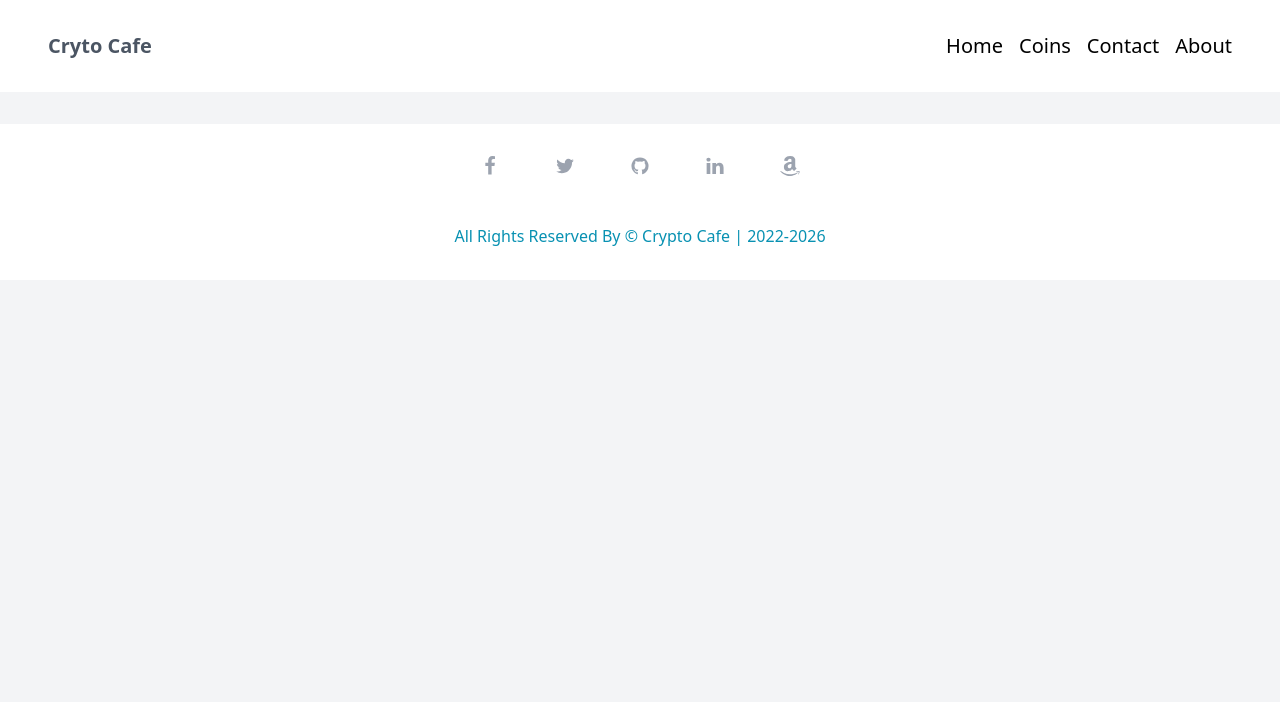
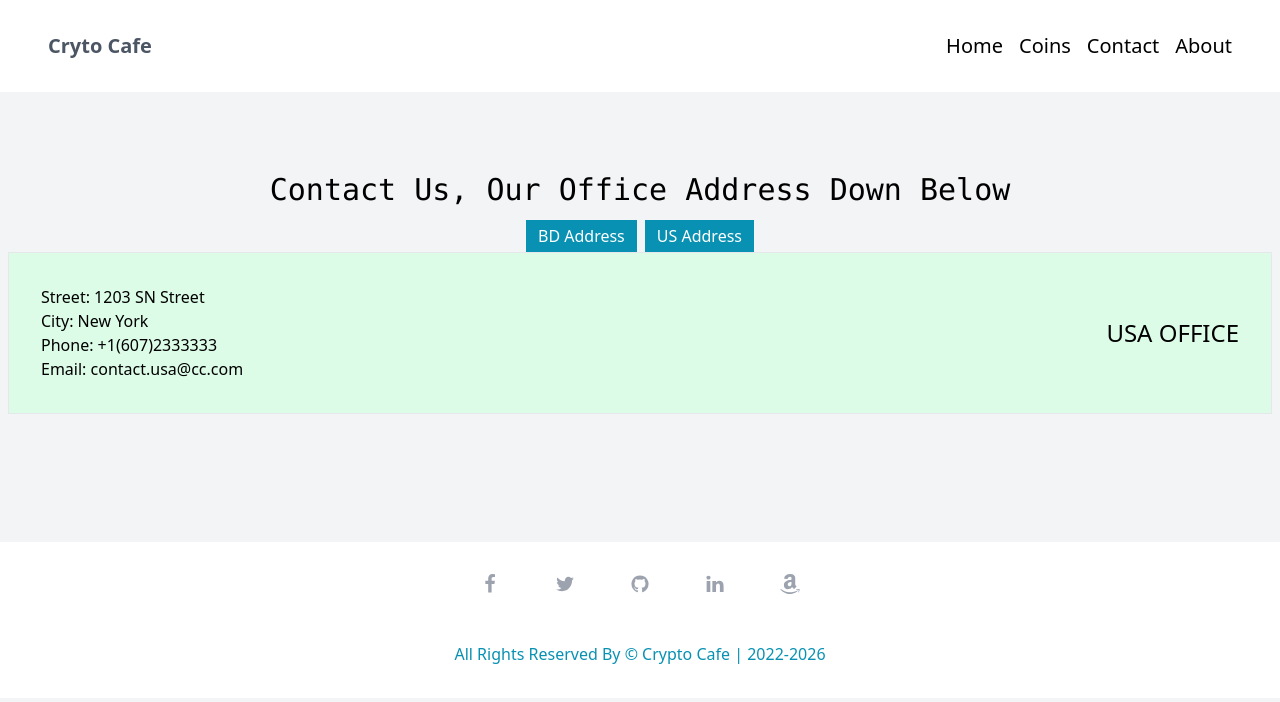
Before and after one commit to zameariislam/my-crypto-cafe, a React (Create React App) app: page /contact/us-address in a window 1280 px wide. Shown: the top 702 px of the page. Built offline with nearby package versions, Linux system fonts and the light colour scheme.

Commit message:
contacts added

```diff
--- a/src/App.js
+++ b/src/App.js
@@ -8,6 +8,8 @@ import Contact from './component/Contact/Contact';
 import About from './component/About';
 import Footer from './component/Footer';
 import CoinDetails from './component/CoinDetails/CoinDetails';
+import BdAddress from './component/Contact/BdAdress';
+import UsAddress from './component/Contact/UsAdress';
 
 
 
@@ -19,7 +21,11 @@ function App() {
       <Routes>
         <Route path='/' element={<Home/>}></Route>
         <Route path='coins' element={<Coins/>}></Route>
-        <Route path='contact' element={<Contact/>}></Route>
+        <Route path='contact' element={<Contact/>}>
+          <Route path='bd-address' element={<BdAddress/>}/>
+          <Route path='us-address' element={<UsAddress/>}/>
+
+        </Route>
         <Route path='about' element={<About/>}></Route>
         <Route path='coin-details/:id' element={<CoinDetails/>}></Route>
 
--- a/src/component/Contact/Contact.js
+++ b/src/component/Contact/Contact.js
@@ -1,6 +1,18 @@
 import React from 'react'
+import { Outlet,useNavigate } from "react-router-dom";
 
 const Contact = () => {
+  const navigate=useNavigate()
+  const handleBdAdress=()=>{
+    navigate('bd-address')
+
+
+  }
+  const handleUsAdress=()=>{
+    navigate('us-address')
+
+
+  }
   return (
     <section className='px-4 pt-20 pb-24 mx-auto max-w-7xl md:px-2'>
       <div className='flex flex-col justify-center items-center'>
@@ -9,14 +21,15 @@ const Contact = () => {
         </h1>
 
         <div className='flex justify-center items-center'>
-          <button className='  py-1 px-3 text-white mt-3 mx-1 bg-cyan-600 w-auto sm:mb-0'>
+          <button onClick={handleBdAdress} className='  py-1 px-3 text-white mt-3 mx-1 bg-cyan-600 w-auto sm:mb-0'>
             BD Address
           </button>
-          <button className='  py-1 px-3 text-white mt-3 mx-1 bg-cyan-600 w-auto sm:mb-0'>
+          <button onClick={handleUsAdress} className='  py-1 px-3 text-white mt-3 mx-1 bg-cyan-600 w-auto sm:mb-0'>
             US Address
           </button>
         </div>
       </div>
+      <Outlet/>
     </section>
   )
 }
--- /dev/null
+++ b/src/component/Contact/UsAdress.js
@@ -0,0 +1,21 @@
+import React from 'react'
+
+const UsAddress = () => {
+  return (
+    <div className='border p-8 bg-green-100 w-full'>
+      <div className='flex justify-between items-center'>
+        <div>
+          <h1>Street: 1203 SN Street</h1>
+          <h1>City: New York</h1>
+          <h1>Phone: +1(607)2333333</h1>
+          <h1>Email: contact.usa@cc.com</h1>
+        </div>
+        <div>
+          <h1 className='text-2xl'>USA OFFICE</h1>
+        </div>
+      </div>
+    </div>
+  )
+}
+
+export default UsAddress
```
